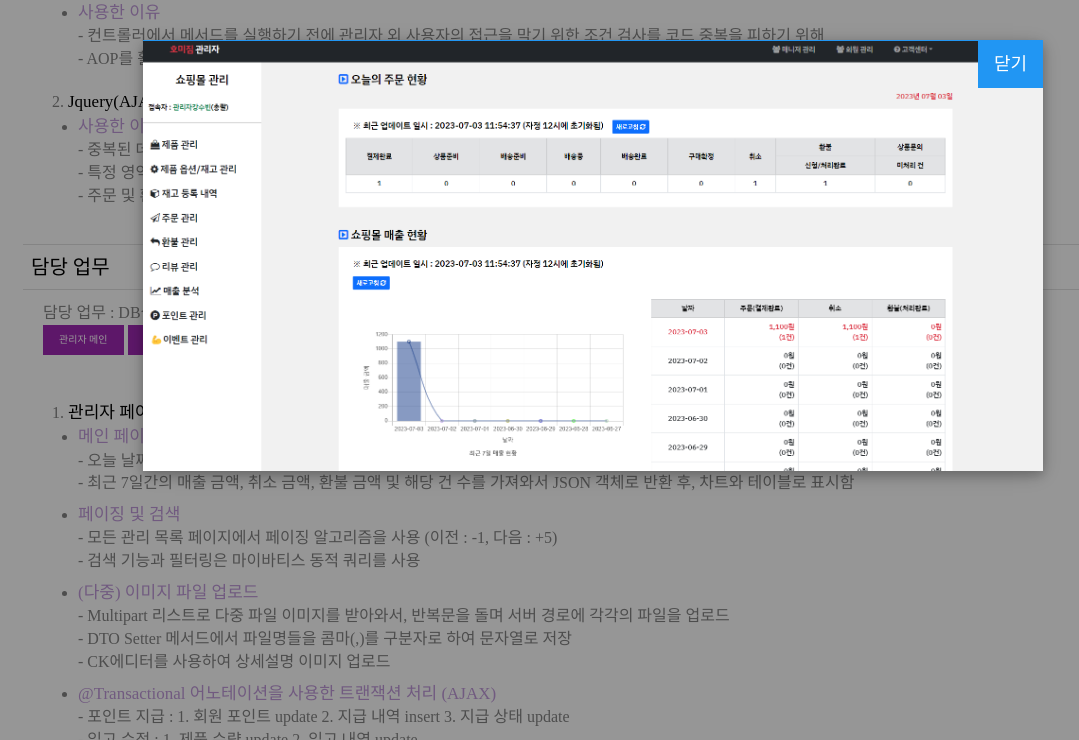
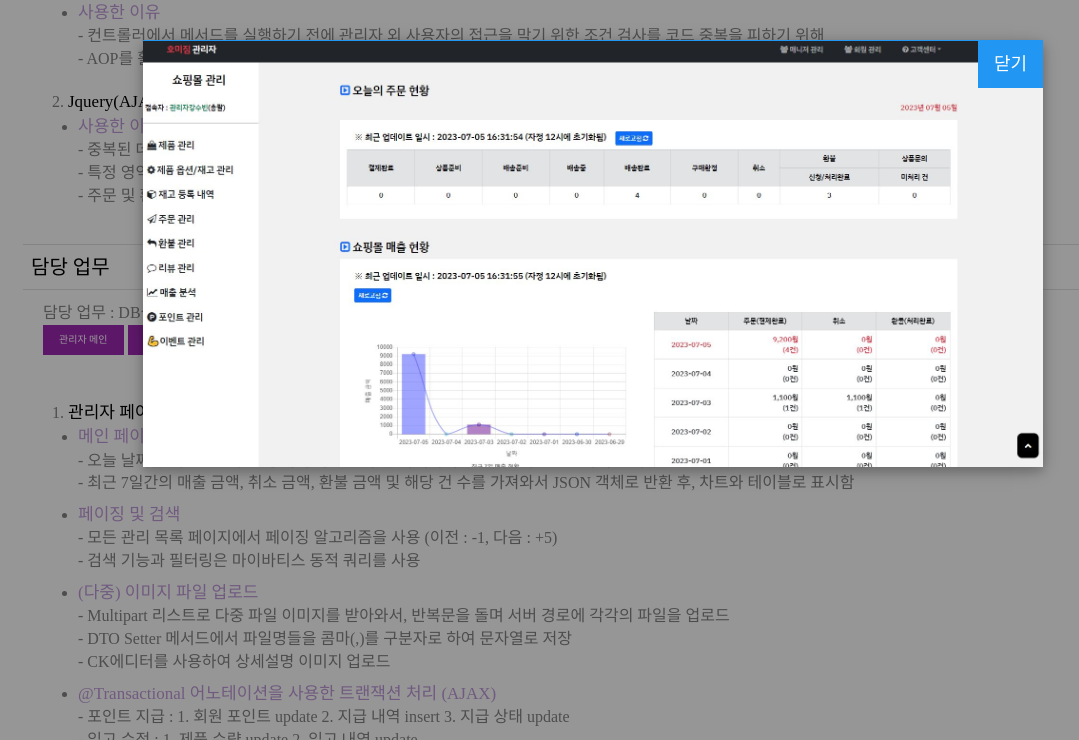
Before and after one commit to JinkyuJeong/JinkyuJeong.github.io, a plain HTML site: page index.html in a window 1280 px wide. Both pictures are taken after a click on the button "관리자 메인". Shown: the part 3829-4569 px from the top of the page, without its empty margins (47-1126 px from the left). Drawn offline with nearby package versions, Linux system fonts and the light colour scheme; a web font is replaced by a local one.

Commit message:
7/5 수정

```diff
--- a/index.html
+++ b/index.html
@@ -258,7 +258,7 @@
 							class="w3-button w3-display-topright">닫기</span>
 						</header>
 						<div>
-							<img src="images/호미짐_관리자메인.png" width="100%">
+							<img src="images/호미짐_관리자메인.JPG" width="100%">
 						</div>
 					</div>
 				</div>
@@ -282,7 +282,7 @@
 							class="w3-button w3-display-topright">닫기</span>
 						</header>
 						<div>
-							<img src="images/호미짐_주문상세.png" width="100%">
+							<img src="images/관리자_FAQ.JPG" width="100%">
 						</div>
 					</div>
 				</div>
@@ -429,7 +429,7 @@
 														담당 업무 : DB설계, 관리자 페이지(전체), 사용자 페이지(고객센터, 챌린지 이벤트)<br>
 														<button onclick="document.getElementById('homi02').style.display='block'" class="w3-button w3-purple w3-tiny">관리자 메인</button>
 														<button onclick="document.getElementById('homi03').style.display='block'" class="w3-button w3-purple w3-tiny">제품 목록</button>
-														<button onclick="document.getElementById('homi04').style.display='block'" class="w3-button w3-purple w3-tiny">주문 상태</button>
+														<button onclick="document.getElementById('homi04').style.display='block'" class="w3-button w3-purple w3-tiny">FAQ</button>
 														<br><br><br>
 														<ol>
 															<li><span class="b-title">관리자 페이지</span>
```
Also changed, not shown: images/관리자_FAQ.JPG (added), images/호미짐_관리자메인.JPG (added), images/호미짐_관리자메인.png (deleted), images/호미짐_주문상세.png (deleted).
